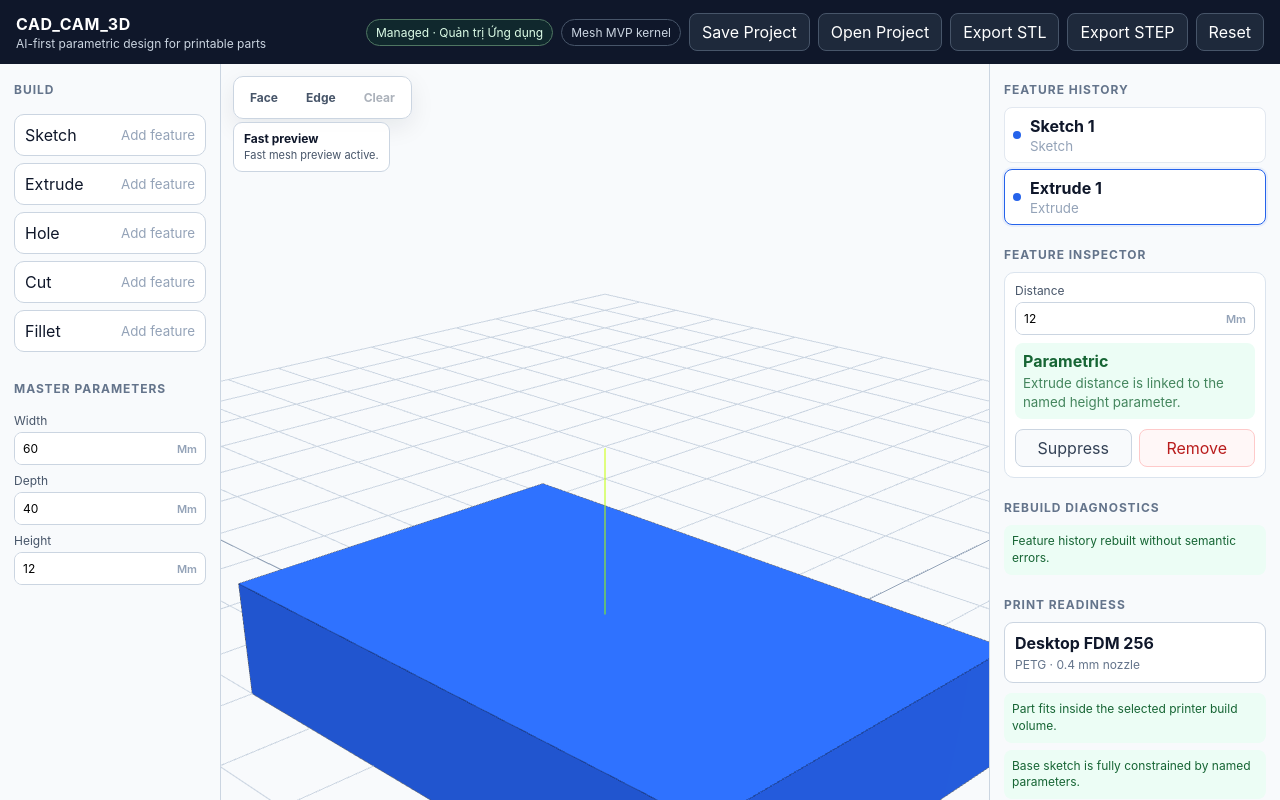
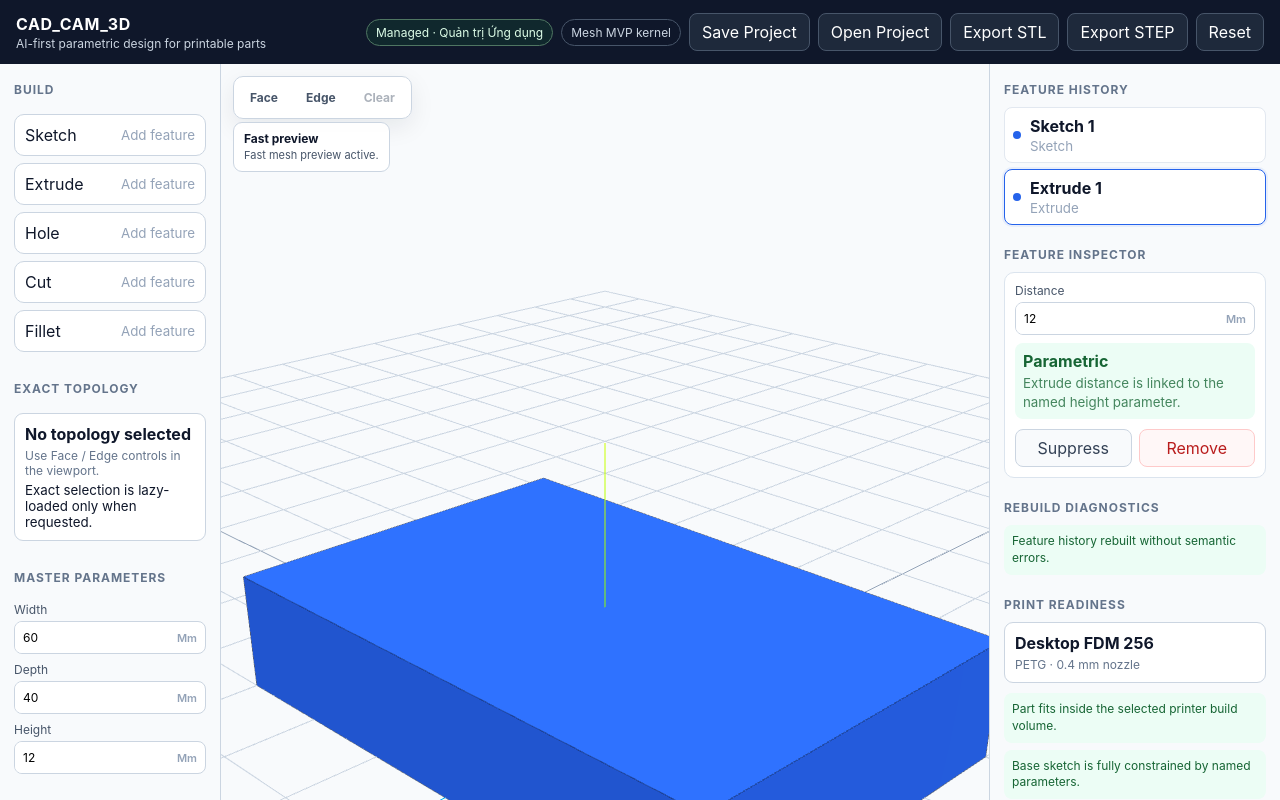
Before and after one commit to BlueDragon33/CAD_CAM_3D, a React (Vite) app: page / in a window 1280 px wide. Shown: the top 800 px of the page. Built offline with nearby package versions, Linux system fonts and the light colour scheme.

Commit message:
feat: bind exact edge selections to persisted fillet features

```diff
--- a/src/App.tsx
+++ b/src/App.tsx
@@ -5,12 +5,15 @@ import {
   type CadFeature,
   type CadProject,
   type FeatureKind,
+  type FilletFeature,
 } from './cad/model';
 import { interpretCommand } from './cad/command';
 import { activeCadKernel } from './cad/kernel';
 import { exactKernelDescriptor } from './cad/exact-kernel';
 import { downloadProjectFile, loadProjectFile } from './cad/project-io';
 import { rebuildProject } from './cad/rebuild';
+import { createEdgeTopologyRef } from './cad/topology-ref';
+import type { TopologySelection } from './cad/topology-selection';
 import { validateForPrint } from './manufacturing/validate';
 import { downloadProjectStl, type StlExportReport } from './manufacturing/export';
 import { downloadProjectStep, type StepExportReport } from './manufacturing/step-export';
@@ -34,9 +37,14 @@ function numberValue(raw: string, minimum = 0) {
   return clampDimension(Number(raw), minimum);
 }
 
+function lastEnabledFeatureId(features: CadFeature[]) {
+  return [...features].reverse().find((feature) => feature.enabled)?.id ?? null;
+}
+
 export default function App() {
   const [project, setProject] = useState<CadProject>(() => createDefaultProject());
   const [selectedFeatureId, setSelectedFeatureId] = useState<string | null>(() => project.features[1]?.id ?? project.features[0]?.id ?? null);
+  const [topologySelection, setTopologySelection] = useState<TopologySelection | null>(null);
   const [command, setCommand] = useState('');
   const [status, setStatus] = useState('General CAD foundation ready.');
   const [lastExport, setLastExport] = useState<StlExportReport | null>(null);
@@ -62,8 +70,35 @@ export default function App() {
     setStatus(message ?? `${featureLabels[feature.kind]} added to the parametric history.`);
   };
 
+  const bindFilletToCurrentEdge = (feature: FilletFeature, featuresBefore: CadFeature[]) => {
+    if (topologySelection?.kind !== 'edge') return feature;
+    return {
+      ...feature,
+      params: {
+        ...feature.params,
+        selection: {
+          mode: 'topology' as const,
+          ref: createEdgeTopologyRef(topologySelection, lastEnabledFeatureId(featuresBefore)),
+        },
+      },
+    };
+  };
+
   const addFeature = (kind: FeatureKind) => {
-    appendFeature(createFeature(kind, project));
+    let feature = createFeature(kind, project);
+    if (feature.kind === 'fillet') {
+      const bound = bindFilletToCurrentEdge(feature, project.features);
+      const boundToEdge = bound.params.selection.mode === 'topology';
+      feature = bound;
+      appendFeature(
+        feature,
+        boundToEdge
+          ? 'Fillet added with a durable exact-edge topology reference.'
+          : 'Fillet added using the outer vertical-edge preset. Select an exact edge first to bind one edge.',
+      );
+      return;
+    }
+    appendFeature(feature);
   };
 
   const updateFeature = (id: string, updater: (feature: CadFeature) => CadFeature) => {
@@ -83,6 +118,25 @@ export default function App() {
     setProject((current) => ({ ...current, features: current.features.filter((feature) => feature.id !== selectedFeature.id) }));
     setSelectedFeatureId(null);
     setStatus(`${selectedFeature.name} removed. Rebuild diagnostics will report any broken dependency.`);
+  };
+
+  const rebindSelectedFillet = () => {
+    if (!selectedFeature || selectedFeature.kind !== 'fillet' || topologySelection?.kind !== 'edge') return;
+    const featureIndex = project.features.findIndex((feature) => feature.id === selectedFeature.id);
+    const before = featureIndex > 0 ? project.features.slice(0, featureIndex) : [];
+    const ref = createEdgeTopologyRef(topologySelection, lastEnabledFeatureId(before));
+    updateFeature(selectedFeature.id, (feature) => feature.kind === 'fillet'
+      ? { ...feature, params: { ...feature.params, selection: { mode: 'topology', ref } } }
+      : feature);
+    setStatus(`${selectedFeature.name} rebound to the selected exact edge. The reference will be resolved after upstream rebuilds.`);
+  };
+
+  const useFilletPreset = () => {
+    if (!selectedFeature || selectedFeature.kind !== 'fillet') return;
+    updateFeature(selectedFeature.id, (feature) => feature.kind === 'fillet'
+      ? { ...feature, params: { ...feature.params, selection: { mode: 'preset', preset: 'outer-vertical-edges' } } }
+      : feature);
+    setStatus(`${selectedFeature.name} now targets the outer vertical-edge preset.`);
   };
 
   const runCommand = (event: FormEvent) => {
@@ -107,9 +161,17 @@ export default function App() {
           },
         };
       } else if (feature.kind === 'fillet' && result.feature.kind === 'fillet') {
-        feature = { ...feature, params: { ...feature.params, radius: clampDimension(result.feature.radius, 0) } };
+        feature = bindFilletToCurrentEdge(
+          { ...feature, params: { ...feature.params, radius: clampDimension(result.feature.radius, 0) } },
+          project.features,
+        );
       }
-      appendFeature(feature, result.message);
+      appendFeature(
+        feature,
+        feature.kind === 'fillet' && feature.params.selection.mode === 'topology'
+          ? `${result.message} Bound to the currently selected exact edge.`
+          : result.message,
+      );
     } else {
       setStatus(result.message);
     }
@@ -132,9 +194,13 @@ export default function App() {
       const loaded = await loadProjectFile(file);
       setProject(loaded.project);
       setSelectedFeatureId(loaded.project.features[1]?.id ?? loaded.project.features[0]?.id ?? null);
+      setTopologySelection(null);
       setLastExport(null);
       setLastStepExport(null);
-      setStatus(`Project opened · schema v${loaded.report.schemaVersion} · ${loaded.report.fileName}.`);
+      const migration = loaded.report.migrated
+        ? ` · migrated schema v${loaded.report.sourceSchemaVersion} → v${loaded.report.schemaVersion}`
+        : ` · schema v${loaded.report.schemaVersion}`;
+      setStatus(`Project opened${migration} · ${loaded.report.fileName}.`);
     } catch (error) {
       setStatus(error instanceof Error ? `Project open blocked: ${error.message}` : 'Project open failed.');
     }
@@ -169,9 +235,20 @@ export default function App() {
     const next = createDefaultProject();
     setProject(next);
     setSelectedFeatureId(next.features[1]?.id ?? next.features[0]?.id ?? null);
+    setTopologySelection(null);
     setLastExport(null);
     setLastStepExport(null);
     setStatus('Workspace reset.');
+  };
+
+  const handleTopologySelection = (selection: TopologySelection | null) => {
+    setTopologySelection(selection);
+    if (!selection) return;
+    if (selection.kind === 'edge') {
+      setStatus(`Exact edge selected · ${selection.signature.curveKind} · ${selection.signature.lengthMm.toFixed(2)} mm · ${selection.adjacentFaceLineageIds.length} lineage anchor(s).`);
+    } else {
+      setStatus(`Exact face selected · ${selection.signature.areaMm2.toFixed(2)} mm² · ${selection.lineageIds.length} lineage anchor(s).`);
+    }
   };
 
   const renderInspector = () => {
@@ -209,9 +286,19 @@ export default function App() {
       </div>;
     }
 
+    const topologyBound = selectedFeature.params.selection.mode === 'topology';
     return <div className="inspector-grid">
       <label><span>Radius</span><div><input type="number" step="0.1" value={selectedFeature.params.radius} onChange={(e) => updateFeature(selectedFeature.id, (feature) => feature.kind === 'fillet' ? { ...feature, params: { ...feature.params, radius: numberValue(e.target.value, 0) } } : feature)} /><b>mm</b></div></label>
-      <div className="constraint-state" data-ready={exactKernelDescriptor.capabilities.exactFillet}><strong>{exactKernelDescriptor.capabilities.exactFillet ? 'Exact-kernel path ready' : 'Kernel pending'}</strong><small>Outer vertical-edge fillet is rebuilt by OpenCascade for exact STEP export; the default viewport remains on the lightweight mesh kernel.</small></div>
+      <div className="constraint-state" data-ready={exactKernelDescriptor.capabilities.exactFillet}>
+        <strong>{topologyBound ? 'Persisted exact-edge target' : 'Outer-edge preset'}</strong>
+        <small>{topologyBound
+          ? `${selectedFeature.params.selection.ref.adjacentFaceLineageIds.length} semantic lineage anchor(s) · ${selectedFeature.params.selection.ref.signature.curveKind} · ${selectedFeature.params.selection.ref.signature.lengthMm.toFixed(2)} mm`
+          : 'Current preset fillets all four outer vertical edges in the exact B-Rep path.'}</small>
+      </div>
+      <div className="topology-bind-actions">
+        <button type="button" onClick={rebindSelectedFillet} disabled={topologySelection?.kind !== 'edge'}>Bind selected edge</button>
+        <button type="button" onClick={useFilletPreset} disabled={!topologyBound}>Use 4-edge preset</button>
+      </div>
     </div>;
   };
 
@@ -252,9 +339,22 @@ export default function App() {
           {(['sketch', 'extrude', 'hole', 'cut', 'fillet'] as FeatureKind[]).map((kind) => (
             <button key={kind} type="button" className="tool-button" onClick={() => addFeature(kind)}>
               <span>{featureLabels[kind]}</span>
-              <small>Add feature</small>
+              <small>{kind === 'fillet' && topologySelection?.kind === 'edge' ? 'Use selected edge' : 'Add feature'}</small>
             </button>
           ))}
+
+          <h2>Exact topology</h2>
+          <div className="profile-card">
+            <strong>{topologySelection ? `${topologySelection.kind} selected` : 'No topology selected'}</strong>
+            <span>{topologySelection?.kind === 'edge'
+              ? `${topologySelection.signature.curveKind} · ${topologySelection.signature.lengthMm.toFixed(2)} mm`
+              : topologySelection?.kind === 'face'
+                ? `${topologySelection.signature.areaMm2.toFixed(2)} mm²`
+                : 'Use Face / Edge controls in the viewport.'}</span>
+            <small>{topologySelection?.kind === 'edge'
+              ? 'Adding Fillet now stores semantic ancestry + geometry signature in the project.'
+              : 'Exact selection is lazy-loaded only when requested.'}</small>
+          </div>
 
           <h2>Master parameters</h2>
           <div className="dimension-grid">
@@ -268,8 +368,8 @@ export default function App() {
         </aside>
 
         <section className="canvas-panel">
-          <Viewport project={project} />
-          <div className="canvas-caption">Rebuilt solid · {rebuilt.width} × {rebuilt.depth} × {rebuilt.height} mm · {rebuilt.holes.length} hole(s) · {rebuilt.cuts.length} cut(s)</div>
+          <Viewport project={project} onSelectionChange={handleTopologySelection} />
+          <div className="canvas-caption">Rebuilt solid · {rebuilt.width} × {rebuilt.depth} × {rebuilt.height} mm · {rebuilt.holes.length} hole(s) · {rebuilt.cuts.length} cut(s){topologySelection ? ` · ${topologySelection.kind} selected` : ''}</div>
         </section>
 
         <aside className="panel history-panel">
@@ -279,7 +379,7 @@ export default function App() {
               <li key={feature.id} data-selected={feature.id === selectedFeatureId} data-disabled={!feature.enabled}>
                 <button type="button" onClick={() => setSelectedFeatureId(feature.id)}>
                   <span className="feature-dot" />
-                  <div><strong>{feature.name}</strong><small>{feature.kind}{feature.enabled ? '' : ' · suppressed'}</small></div>
+                  <div><strong>{feature.name}</strong><small>{feature.kind}{feature.kind === 'fillet' && feature.params.selection.mode === 'topology' ? ' · topology-bound' : ''}{feature.enabled ? '' : ' · suppressed'}</small></div>
                 </button>
               </li>
             ))}
@@ -326,8 +426,8 @@ export default function App() {
           </div>
           <div className="profile-card">
             <strong>{exactKernelDescriptor.label}</strong>
-            <span>Exact B-Rep · STEP ready · topology snapshot ready</span>
-            <small>Loaded on demand through WebAssembly; current exact path supports the MVP Sketch → Extrude → Hole/Cut chain and outer-edge Fillet.</small>
+            <span>Exact B-Rep · STEP ready · topology references</span>
+            <small>Selected edges can now be persisted through semantic ancestry and resolved again during exact Fillet rebuilds.</small>
           </div>
 
           <h2>Management</h2>
```
